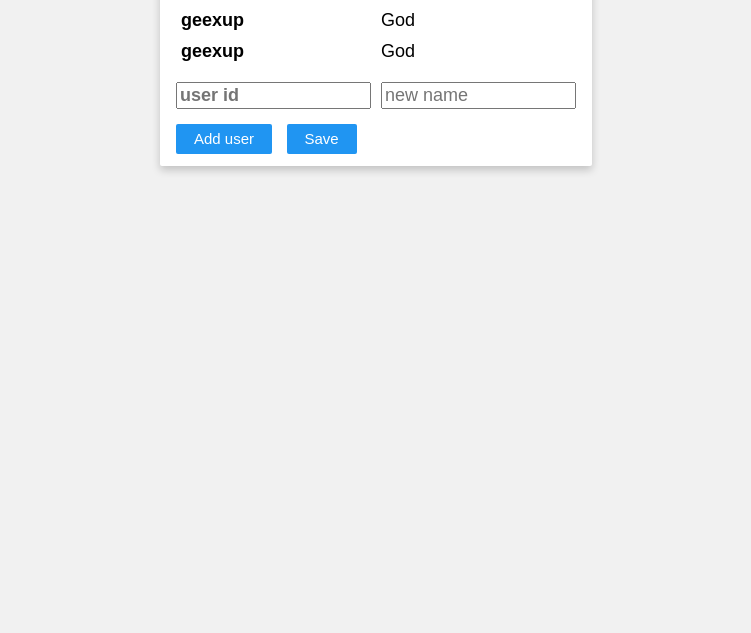
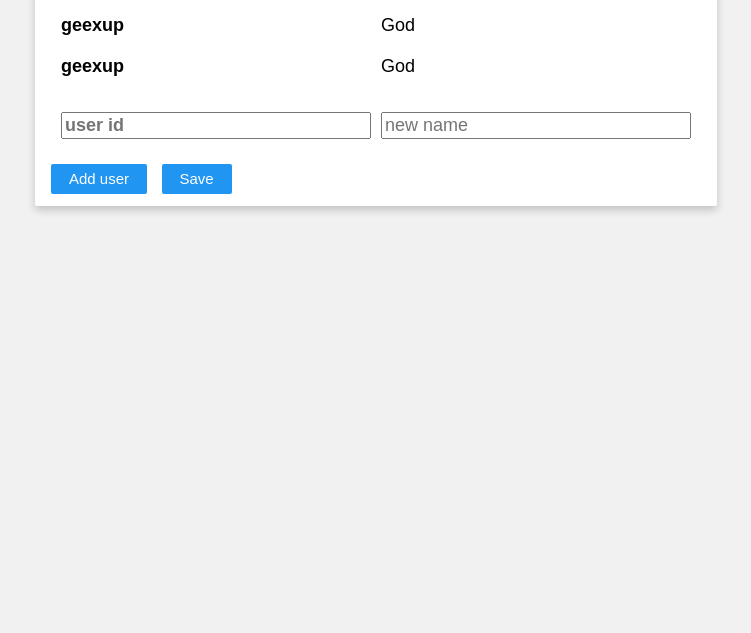
Before and after one commit to geexup/vk-renaming-extension, a website built with webpack: page static/options.html in a window 1280 px wide. Shown: the part 167-800 px from the top of the page, without its empty margins (264-1015 px from the left). Built offline with nearby package versions, Linux system fonts and the light colour scheme; no server answers.

Commit message:
Style + Link support

```diff
--- a/src/options/options.js
+++ b/src/options/options.js
@@ -111,7 +111,7 @@ class OptionsPage {
     const usedRenames = Object.keys(this.makeObjectFromList(this.renameList));
 
     for (const user of this.addList) {
-      user.key = user.key.replace(/\//, '').toLowerCase();
+      user.key = user.key.split('/').filter((e, i, o) => i + 1 === o.length)[0].toLowerCase();
 
       if (user.key.length > 0 && user.value.length > 0 && !usedRenames.includes(user.key)) this.renameList.push(Object.assign({}, user));
     }
--- a/static/options.style.css
+++ b/static/options.style.css
@@ -14,11 +14,12 @@
 /* Add some padding inside the card container */
 .container {
     padding: 12px 16px;
+    overflow: hidden;
 }
 
 #page {
-    width: 400px;
-    margin: 100px auto 0 auto;
+    width: 650px;
+    margin: 100px auto 100px auto;
 }
 
 body {
@@ -28,6 +29,8 @@ body {
 
 .user {
     display: flex;
+    padding: 10px 10px;
+    border-radius: 5px;
 }
 
 .user .delete {
@@ -53,7 +56,6 @@ body {
 }
 
 .list .user {
-    padding: 5px 5px;
     cursor: pointer;
 }
 
```
Also changed, not shown: build/js/options.js, build/static/options.style.css, 1 other file.
